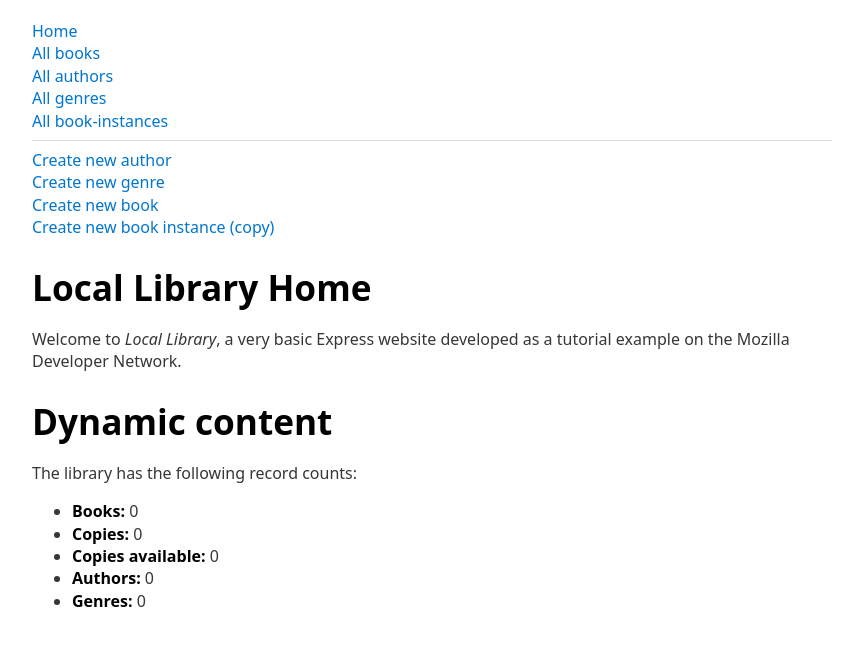
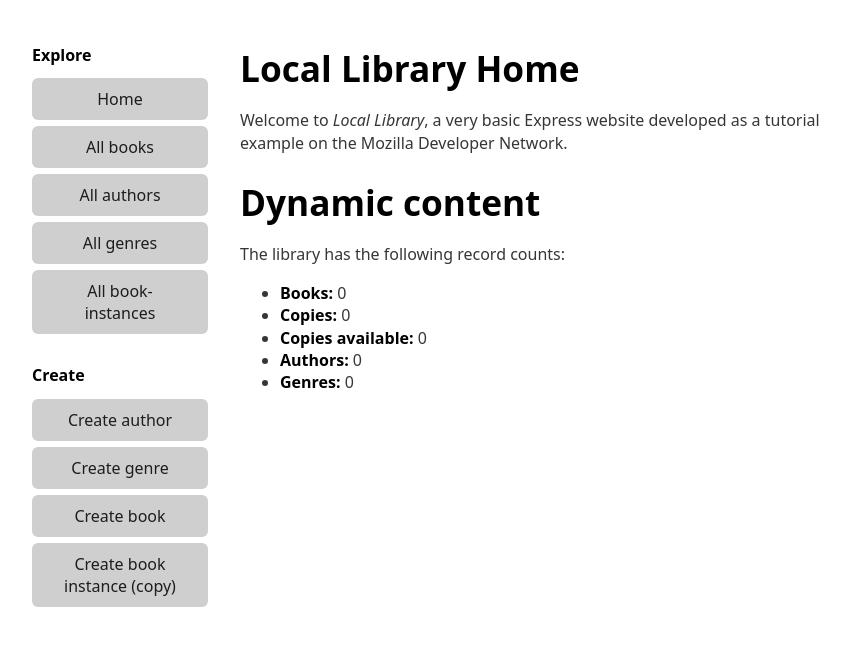
Before and after one commit to DanielcFenner/theodinproject, a Node server app: page /catalog/ in a window 1280 px wide. Shown: the top 646 px of the page, without its empty margins (208-1058 px from the left). Run offline with Node 20, Linux system fonts and the light colour scheme; data that the repository does not hold is empty; some libraries are stand-ins or nearby versions.

Commit message:
forms next

```diff
--- a/node/locallibrary/package.json
+++ b/node/locallibrary/package.json
@@ -12,10 +12,8 @@
     "debug": "~2.6.9",
     "dotenv": "^16.0.1",
     "express": "~4.16.1",
-    "express-handlebars": "^5.3.5",
     "hbs": "~4.0.4",
     "http-errors": "~1.6.3",
-    "luxon": "^2.4.0",
     "mongoose": "^6.4.1",
     "morgan": "~1.9.1"
   }
--- a/node/locallibrary/public/stylesheets/style.css
+++ b/node/locallibrary/public/stylesheets/style.css
@@ -3,3 +3,22 @@
   padding: 0;
   list-style: none;
 }
+
+.container {
+  display: grid;
+  grid-template-columns: 1fr 1fr 1fr 1fr;
+  gap: 2rem;
+}
+
+nav {
+  display: flex;
+  flex-direction: column;
+}
+
+nav button {
+  width: 100%;
+}
+
+.content {
+  grid-column: span 3;
+}
--- a/node/locallibrary/views/layout.hbs
+++ b/node/locallibrary/views/layout.hbs
@@ -20,27 +20,22 @@
   </head>
 
   <body>
-    <div class="container-fluid">
-      <div class="row">
-        <div class="col-sm-2">
-          <ul class="sidebar-nav">
-            <li><a href="/catalog">Home</a></li>
-            <li><a href="/catalog/books">All books</a></li>
-            <li><a href="/catalog/authors">All authors</a></li>
-            <li><a href="/catalog/genres">All genres</a></li>
-            <li><a href="/catalog/bookinstances">All book-instances</a></li>
-            <li>
-              <hr />
-            </li>
-            <li><a href="/catalog/author/create">Create new author</a></li>
-            <li><a href="/catalog/genre/create">Create new genre</a></li>
-            <li><a href="/catalog/book/create">Create new book</a></li>
-            <li><a href="/catalog/bookinstance/create">Create new book
-                instance (copy)</a></li>
-          </ul>
-        </div>
-        <div class="col-sm-10">{{{body}}}</div>
-      </div>
+    <div class="container">
+      <nav>
+        <h4>Explore</h4>
+        <a href="/catalog"><button>Home</button></a>
+        <a href="/catalog/books"><button>All books</button></a>
+        <a href="/catalog/authors"><button>All authors</button></a>
+        <a href="/catalog/genres"><button>All genres</button></a>
+        <a href="/catalog/bookinstances"><button>All book-instances</button></a>
+        <h4>Create</h4>
+        <a href="/catalog/author/create"><button>Create author</button></a>
+        <a href="/catalog/genre/create"><button>Create genre</button></a>
+        <a href="/catalog/book/create"><button>Create book</button></a>
+        <a href="/catalog/bookinstance/create"><button>Create book
+            instance (copy)</button></a>
+      </nav>
+      <div class="content">{{{body}}}</div>
     </div>
 
   </body>
```
